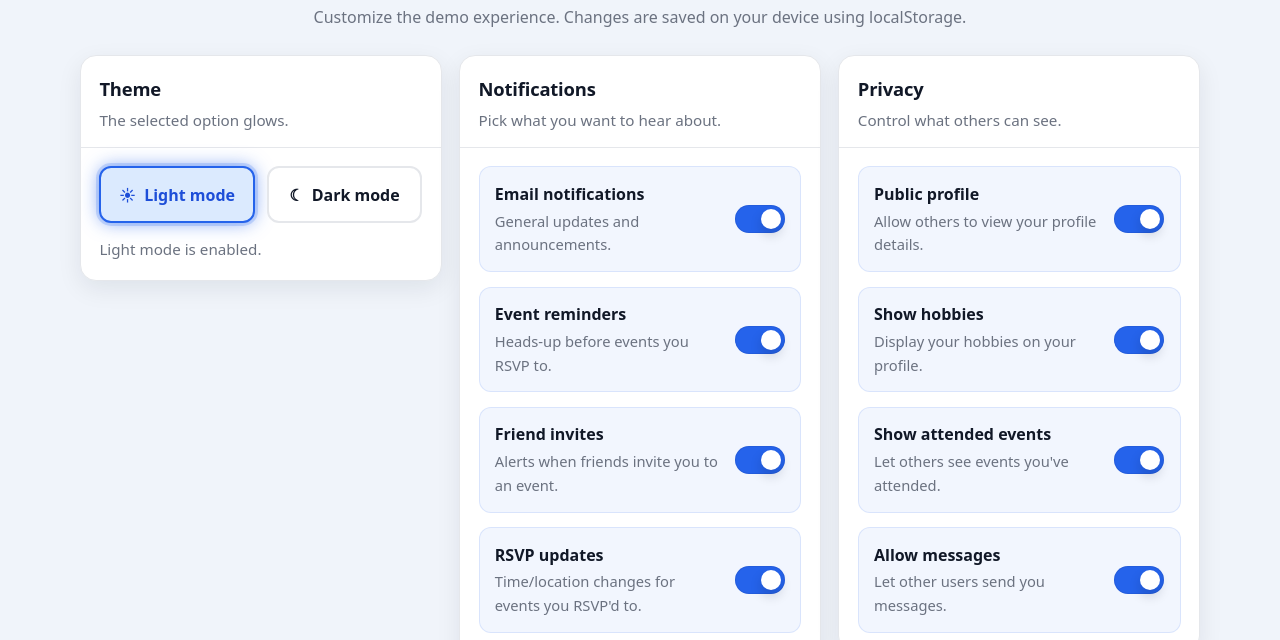
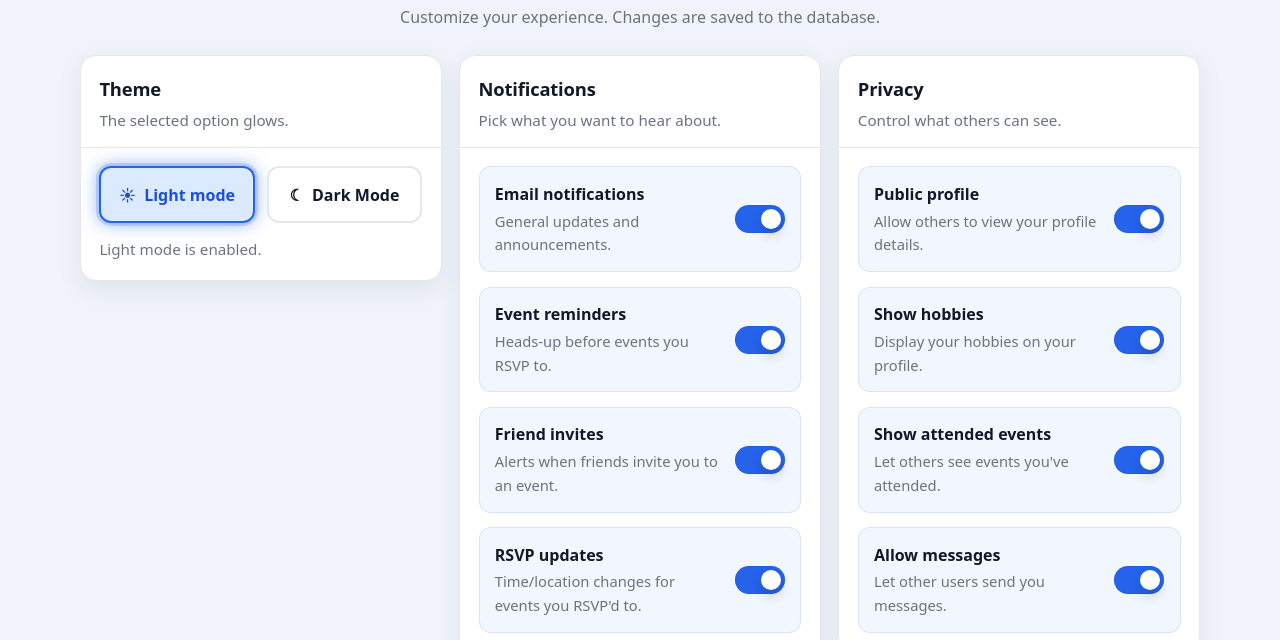
Before and after one commit to Fallen0coder/CSC131-Live-Event, a website: page frontend/settings.html in a window 1280 px wide. Shown: the part 166-806 px from the top of the page. Drawn offline with Linux system fonts and the light colour scheme.

Commit message:
Changed a line in the settings page

```diff
--- a/frontend/settings.html
+++ b/frontend/settings.html
@@ -31,7 +31,7 @@
     <div class="container settings-layout">
       <header class="settings-header">
         <h2>Settings</h2>
-        <p>Customize the demo experience. Changes are saved on your device using localStorage.</p>
+        <p>Customize your experience. Changes are saved to the database.</p>
       </header>
 
       <section class="settings-grid" aria-label="Settings sections">
@@ -50,7 +50,7 @@
               </button>
               <button type="button" id="theme-dark-btn" class="theme-option" data-theme="dark">
                 <span aria-hidden="true">☾</span>
-                <span>Dark mode</span>
+                <span>Dark Mode</span>
               </button>
             </div>
             <p class="settings-hint" id="theme-status" role="status" aria-live="polite"></p>
```
